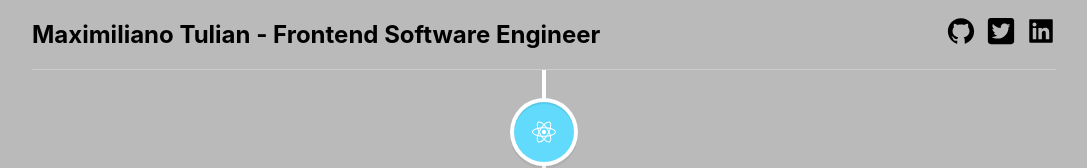
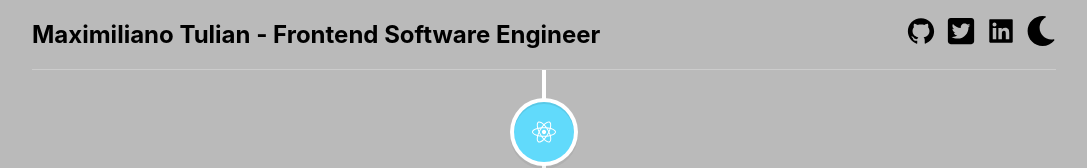
Before and after one commit to maximilianotulian/maximilianotulian.github.io, a React (Create React App) app: page / in a window 1280 px wide. Shown: the top 168 px of the page, without its empty margins (96-1183 px from the left). Built offline with nearby package versions, Linux system fonts and the light colour scheme.

Commit message:
Add dark mode support

```diff
--- a/package.json
+++ b/package.json
@@ -4,7 +4,6 @@
   "private": true,
   "homepage": "https://maximilianotulian.github.io",
   "dependencies": {
-    "@rematch/core": "^2.0.0-next.10",
     "@testing-library/jest-dom": "^5.11.9",
     "@testing-library/react": "^11.2.3",
     "@testing-library/user-event": "^12.6.2",
--- a/src/App.tsx
+++ b/src/App.tsx
@@ -4,7 +4,7 @@ import {
   Route,
   Switch,
 } from "react-router-dom";
-import Home from './app/Home/Home.js';
+import Home from './app/Home/Home';
 import React from 'react';
 
 const App = () => {
--- a/src/app/Home/Home.js
+++ /dev/null
@@ -1,33 +0,0 @@
-import React from 'react';
-import Experience from '../Experience/Experience';
-import Layout from '../../components/Layout/index';
-import Separator from '../../components/Separator';
-import { AiFillGithub, AiFillLinkedin } from 'react-icons/ai';
-import { FaTwitterSquare } from 'react-icons/fa';
-import ReactGA from 'react-ga';
-
-import './home.scss';
-
-export default function Home() {
-  ReactGA.initialize('UA-142292796-1');
-  ReactGA.pageview('/home');
-
-  return (
-    <Layout className="home">
-      <div className="home__title">
-        <h2>
-          Maximiliano Tulian - Frontend Software Engineer
-        </h2>
-        <section className="home__social-item">
-          <a className="home__social-item" href="https://github.com/maximilianotulian" ><AiFillGithub /></a>
-          <a className="home__social-item" href="https://twitter.com/max_tulian"><FaTwitterSquare /></a>
-          <a className="home__social-item" href="https://linkedin.com/in/maximilianotulian"><AiFillLinkedin /></a>
-        </section>
-      </div>
-      <Separator />
-      <section>
-        <Experience />
-      </section>
-    </Layout>
-  );
-}
--- /dev/null
+++ b/src/app/Home/Home.tsx
@@ -0,0 +1,64 @@
+import React, { useState, useEffect } from 'react';
+import Experience from '../Experience/Experience';
+import Layout from '../../components/Layout/index';
+import ReactGA from 'react-ga';
+import Separator from '../../components/Separator';
+import { AiFillGithub, AiFillLinkedin } from 'react-icons/ai';
+import { FaTwitterSquare, FaMoon, FaSun } from 'react-icons/fa';
+
+import { getItem, setItem } from '../../util/sessionStorage';
+import './home.scss';
+
+export default function Home() {
+  const defaultThemeValue = getItem('dark-mode') || false;
+  const [theme, setTheme] = useState(defaultThemeValue);
+
+  useEffect(() => {
+    if (defaultThemeValue) {
+      const body = document.getElementsByTagName('body')[0];
+      const newClass = 'body--dark';
+
+      body.classList.add(newClass);
+    }
+  }, []);
+
+  const handleThemeChange = () => {
+    const body = document.getElementsByTagName('body')[0];
+    const newClass = 'body--dark';
+    const newTheme = !theme;
+
+    setTheme(newTheme);
+    setItem('dark-mode', newTheme);
+
+    if (newTheme) {
+      body.classList.add(newClass);
+    } else {
+      body.classList.remove(newClass);
+    }
+  };
+
+  ReactGA.initialize('UA-142292796-1');
+  ReactGA.pageview('/home');
+
+  return (
+    <Layout className={`home ${theme ? 'home--dark' : ''}`}>
+      <div className="home__title">
+        <h2>
+          Maximiliano Tulian - Frontend Software Engineer
+        </h2>
+        <section className="home__social-item">
+          <a className="home__social-item" href="https://github.com/maximilianotulian" ><AiFillGithub /></a>
+          <a className="home__social-item" href="https://twitter.com/max_tulian"><FaTwitterSquare /></a>
+          <a className="home__social-item" href="https://linkedin.com/in/maximilianotulian"><AiFillLinkedin /></a>
+          <button className="home__social-item" onClick={(): void => handleThemeChange()}>
+            {theme ? <FaSun /> : <FaMoon />}
+          </button>
+        </section>
+      </div>
+      <Separator />
+      <section>
+        <Experience />
+      </section>
+    </Layout>
+  );
+}
--- a/src/app/Home/home.scss
+++ b/src/app/Home/home.scss
@@ -8,9 +8,28 @@
     margin-left: 20px;
 
     &-item {
+      background: transparent;
+      border: 0;
       color: black;
+      cursor: pointer;
       font-size: 30px;
-      margin-left: 10px;
+      margin: 0 0 0 10px;
+      padding: 0;
+    }
+  }
+  &--dark {
+    .home__social-item {
+      color: white;
+    }
+    .vertical-timeline-element-content {
+      border-top: 4px solid black !important;
+      background-color: grey;
+    }
+    .vertical-timeline-element-icon {
+      background: black !important;
+    }
+    .experience__tecnologies-item {
+      background: black;
     }
   }
 }
--- a/src/components/Layout/index.tsx
+++ b/src/components/Layout/index.tsx
@@ -2,8 +2,8 @@ import React, {useEffect, ReactNode} from 'react';
 
 interface IProps {
   children: ReactNode;
-  className: string;
-  title: string;
+  className?: string;
+  title?: string;
 };
 
 export default function Layout({
--- a/src/index.scss
+++ b/src/index.scss
@@ -10,6 +10,11 @@ body {
   margin: 0 10%;
 }
 
+.body--dark {
+  background: rgb(67, 66, 66);
+  color: white;
+}
+
 code {
   font-family: source-code-pro, Menlo, Monaco, Consolas, 'Courier New',
     monospace;
--- /dev/null
+++ b/src/util/sessionStorage.js
@@ -0,0 +1,11 @@
+const setItem = (key, value) => {
+  sessionStorage.setItem(key, value);
+};
+const getItem = (key, defaultValue) => {
+  return sessionStorage.getItem(key) || defaultValue;
+};
+
+export {
+  setItem,
+  getItem,
+};
--- a/tsconfig.json
+++ b/tsconfig.json
@@ -19,7 +19,7 @@
     "resolveJsonModule": true,
     "isolatedModules": true,
     "noEmit": true,
-    "jsx": "react-jsx"
+    "jsx": "react"
   },
   "include": [
     "./src/**/*"
```
Also changed, not shown: src/logo.svg (deleted), 1 other file (tests, documents, lock files or other folders).
